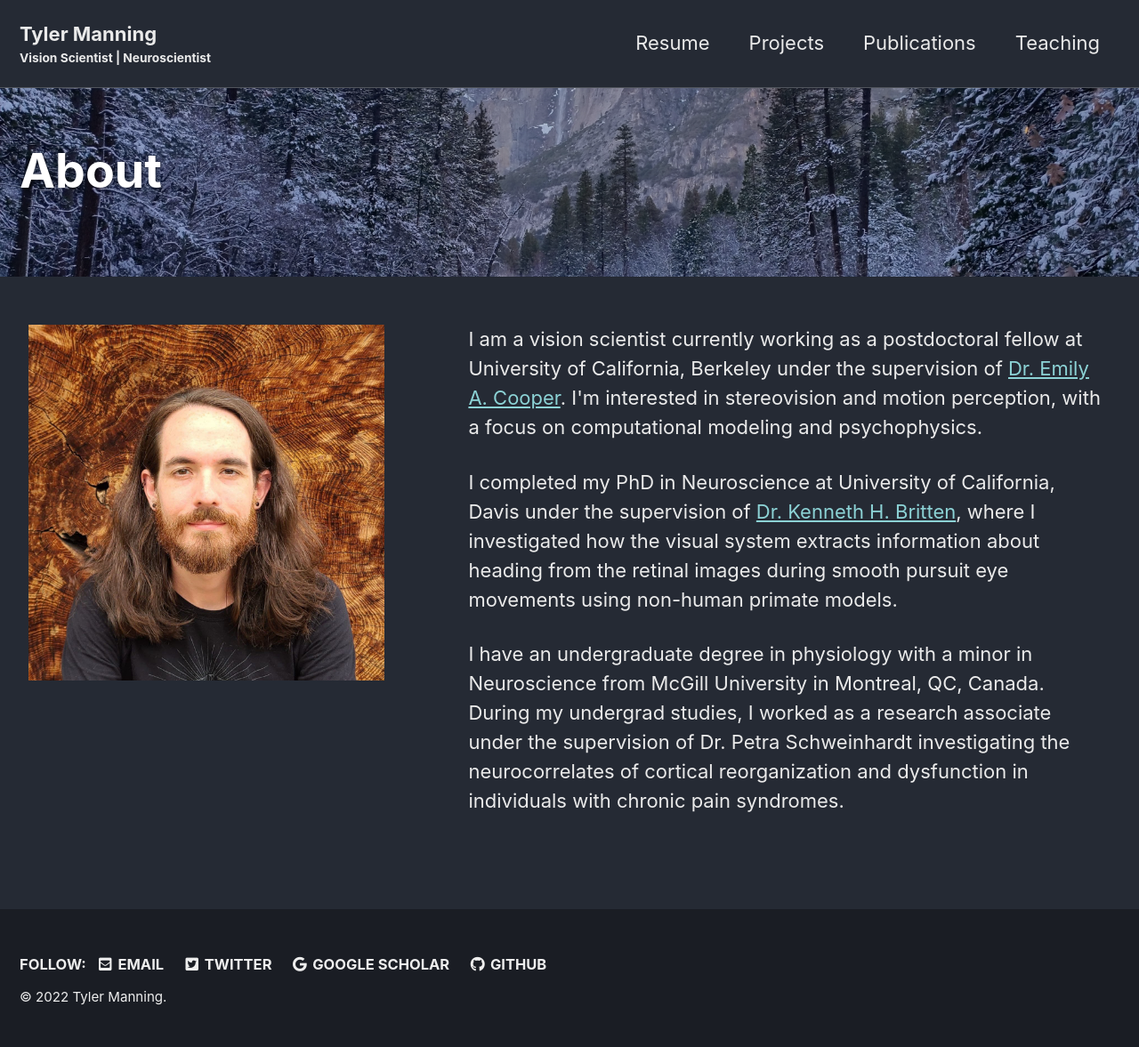
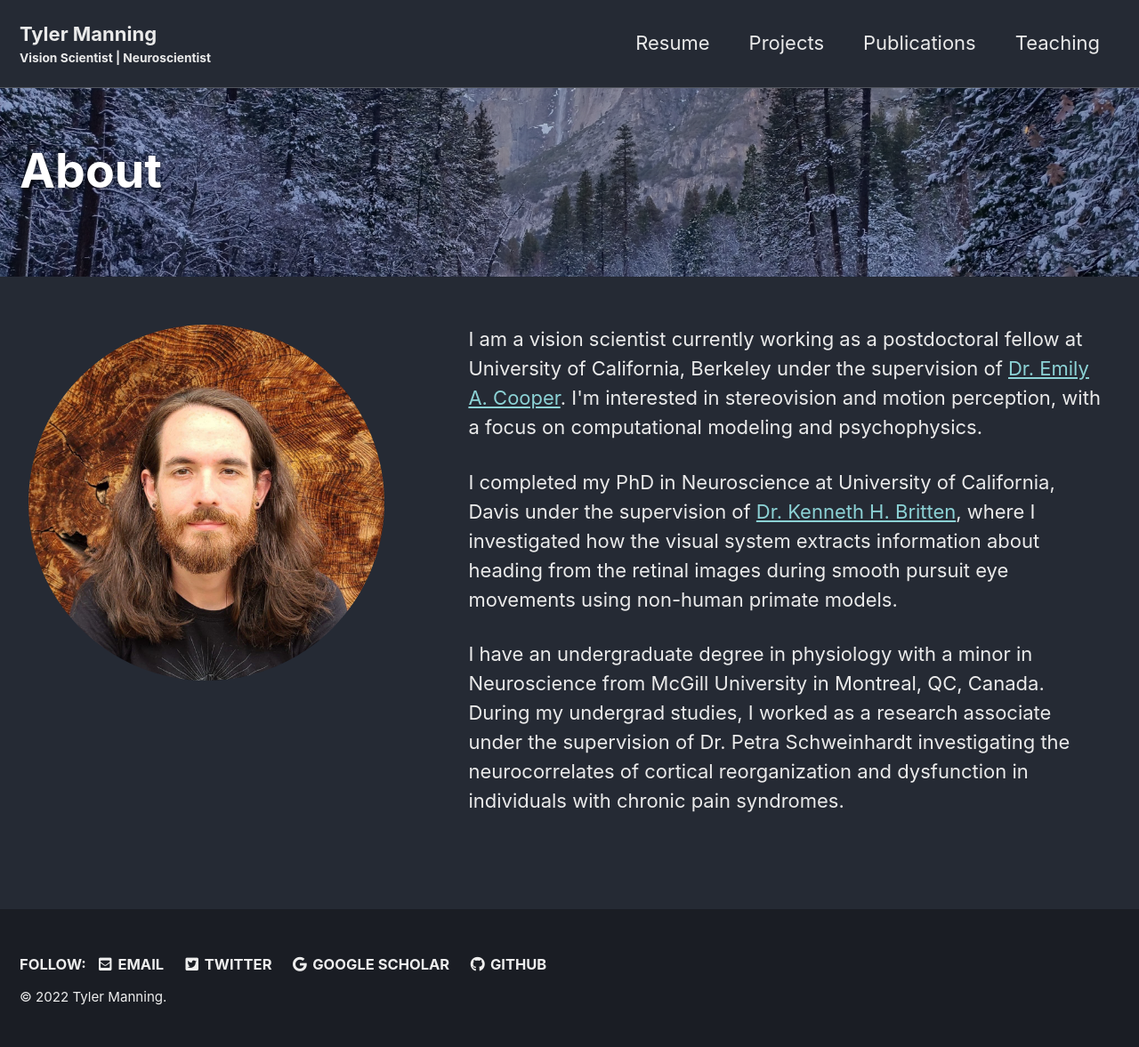
Before and after one commit to tsmanning/tsmanning.github.io, a Jekyll site: the page built from index.html, in a window 1280 px wide. Shown: the whole page at 89% size. Built offline with Jekyll 4.4.1, drawn with Linux system fonts in a browser that asks for light colours; cached includes are drawn as plain includes; the list of posts is cut into pages by our own code.

```diff
--- a/index.html
+++ b/index.html
@@ -71,6 +71,7 @@ feature_row:
   width: 100%;
   max-width: 400px;
   height: auto;
+  border-radius: 50%;
 }
 </style>
 </head>
@@ -80,7 +81,7 @@ feature_row:
 <!-- Page container -->
 <div class="row">
   <div class="column left">
-    <img src="/assets/images/photo_2021-08-09_09-49-12.jpg" alt="headshot" width="300" height="300" class="responsive" class="u-photo">
+    <img src="/assets/images/photo_2021-08-09_09-49-12.jpg" alt="headshot" width="300" height="300" class="responsive">
   </div>
   <div class="column right">
     <p>I am a vision scientist currently working as a postdoctoral fellow at University of California, Berkeley
```
Also changed, not shown: other parts of index.html (+1 -1 lines).
